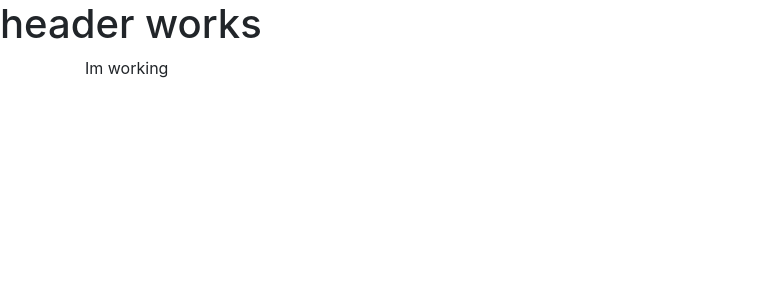
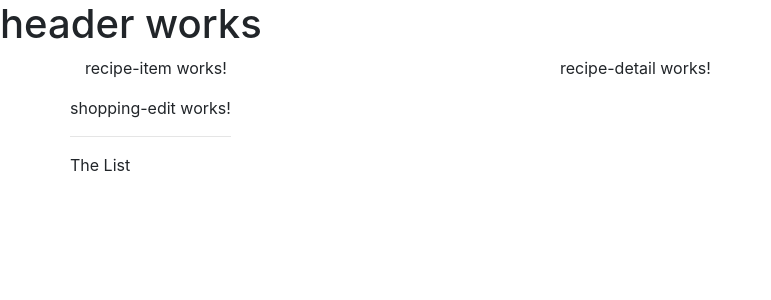
Before and after one commit to audrey45/recipe-app, an Angular app: page / in a window 1280 px wide. Shown: the top 300 px of the page, without its empty margins (0-771 px from the left). Built offline with nearby package versions, Linux system fonts and the light colour scheme.

Commit message:
set up components hierarchy

```diff
--- a/src/app/app.component.html
+++ b/src/app/app.component.html
@@ -2,7 +2,8 @@
 <div class="container">
     <div class="row">
         <div class="col-md-12">
-            Im working
+          <app-recipes></app-recipes>
+          <app-shopping-list></app-shopping-list>
         </div>
 
     </div>
--- a/src/app/recipes/recipe-list/recipe-list.component.html
+++ b/src/app/recipes/recipe-list/recipe-list.component.html
@@ -1,3 +1 @@
-<p>
-  recipe-list works!
-</p>
+<app-recipe-item></app-recipe-item>
--- a/src/app/recipes/recipes.component.html
+++ b/src/app/recipes/recipes.component.html
@@ -1,3 +1,8 @@
-<p>
-  recipes works!
-</p>
+<div class="row">
+  <div class="col-md-5">
+    <app-recipe-list></app-recipe-list>
+  </div>
+  <div class="col-md-7">
+    <app-recipe-detail></app-recipe-detail>
+  </div>
+</div>
--- a/src/app/shopping-list/shopping-list.component.html
+++ b/src/app/shopping-list/shopping-list.component.html
@@ -1,3 +1,8 @@
-<p>
-  shopping-list works!
-</p>
+<div class="row">
+  <div class="col-xs-10">
+    <app-shopping-edit></app-shopping-edit>
+    <hr>
+    <p>The List</p>
+  </div>
+
+</div>
```
